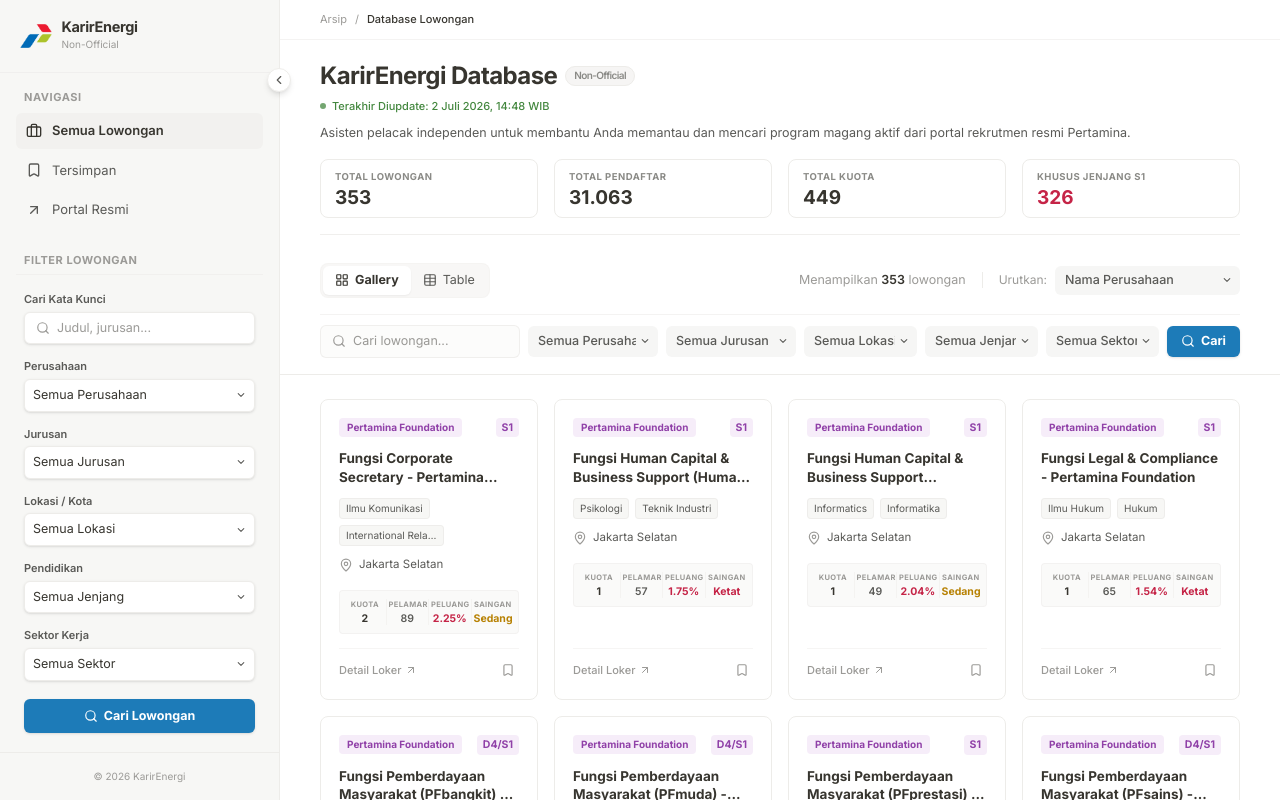
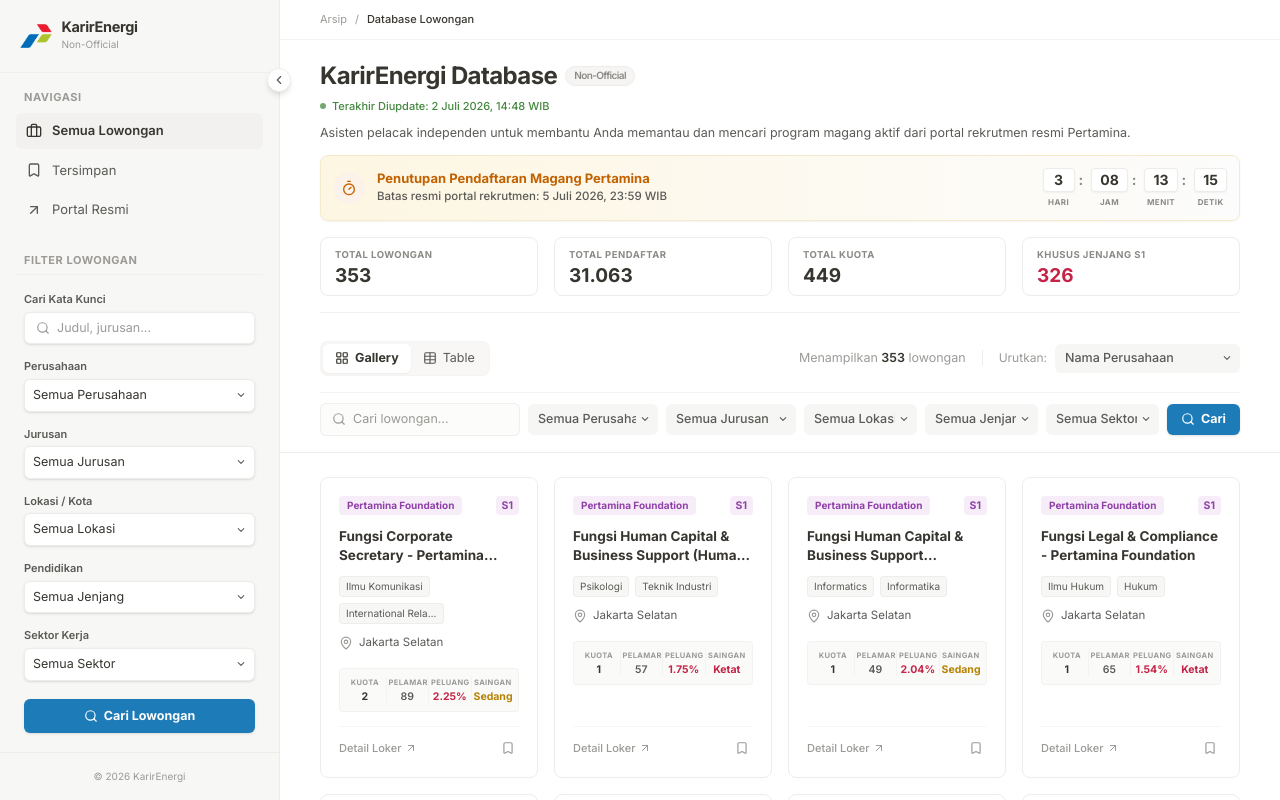
Before and after one commit to mocitaz/karirenergi, a React (Vite) app in the folder web-app/: page / in a window 1280 px wide. Built offline with nearby package versions, Linux system fonts and the light colour scheme.

Commit message:
feat: add live countdown timer banner for Pertamina recruitment close date 5 July 2026 23:59 WIB

```diff
--- a/web-app/src/App.jsx
+++ b/web-app/src/App.jsx
@@ -18,7 +18,9 @@
   Users,
   UserCheck,
   TrendingUp,
-  Bookmark
+  Bookmark,
+  SlidersHorizontal,
+  Timer
 } from "lucide-react";
 import lokerData from "./data/loker_data.json";
 
@@ -205,6 +207,39 @@
     setSelectedEdu(draftEdu);
     setSelectedSector(draftSector);
   };
+
+  // Countdown Timer State (Target: 5 July 2026 at 23:59 WIB)
+  const [timeLeft, setTimeLeft] = useState({
+    days: 0,
+    hours: 0,
+    minutes: 0,
+    seconds: 0,
+    isExpired: false
+  });
+
+  useEffect(() => {
+    const targetDate = new Date("2026-07-05T23:59:00+07:00").getTime();
+
+    const updateTimer = () => {
+      const now = new Date().getTime();
+      const difference = targetDate - now;
+
+      if (difference <= 0) {
+        setTimeLeft({ days: 0, hours: 0, minutes: 0, seconds: 0, isExpired: true });
+      } else {
+        const days = Math.floor(difference / (1000 * 60 * 60 * 24));
+        const hours = Math.floor((difference % (1000 * 60 * 60 * 24)) / (1000 * 60 * 60));
+        const minutes = Math.floor((difference % (1000 * 60 * 60)) / (1000 * 60));
+        const seconds = Math.floor((difference % (1000 * 60)) / 1000);
+        setTimeLeft({ days, hours, minutes, seconds, isExpired: false });
+      }
+    };
+
+    updateTimer();
+    const interval = setInterval(updateTimer, 1000);
+
+    return () => clearInterval(interval);
+  }, []);
 
   // Clean raw listings
   const listings = useMemo(() => {
@@ -721,6 +756,71 @@
             <p className="text-[12px] md:text-[12.5px] text-[#5a5a57] max-w-4xl leading-relaxed mt-1">
               Asisten pelacak independen untuk membantu Anda memantau dan mencari program magang aktif dari portal rekrutmen resmi Pertamina.
             </p>
+          </div>
+        </div>
+
+        {/* Countdown Banner */}
+        <div className={`px-6 md:px-10 flex-shrink-0 transition-all duration-300 ease-in-out
+          ${isScrolled ? "h-0 opacity-0 overflow-hidden pb-0 pt-0 border-none pointer-events-none" : "pt-2 pb-1"}
+        `}>
+          <div className="max-w-6xl mx-auto bg-gradient-to-r from-[#fdf6e2] to-[#fcfcfc] border border-[#f5ebcc] rounded-lg p-3 flex flex-col sm:flex-row sm:items-center justify-between gap-3 shadow-xs select-none animate-fade-in">
+            <div className="flex items-center gap-3">
+              <div className="w-8 h-8 rounded-full bg-[#fdf2e9] flex items-center justify-center text-[#c26100] flex-shrink-0">
+                <Timer className="w-4 h-4" />
+              </div>
+              <div className="flex flex-col">
+                <span className="font-bold text-[#c26100] text-[13px] leading-tight">Penutupan Pendaftaran Magang Pertamina</span>
+                <span className="text-[11.5px] text-[#5a5a57] mt-0.5 font-medium">Batas resmi portal rekrutmen: 5 Juli 2026, 23:59 WIB</span>
+              </div>
+            </div>
+
+            {/* Live Timer Grid */}
+            <div className="flex items-center gap-2 flex-shrink-0">
+              {timeLeft.isExpired ? (
+                <span className="text-[12.5px] font-bold text-[#c52447] bg-[#fdf0f2] border border-[#f9d5db] px-3 py-1.5 rounded-md">
+                  Pendaftaran Telah Ditutup ⛔
+                </span>
+              ) : (
+                <>
+                  <div className="flex items-center gap-1">
+                    <div className="flex flex-col items-center">
+                      <div className="bg-white px-2 py-1 rounded border border-[#edece9] shadow-xs font-bold text-[14px] text-[#37352f] min-w-[32px] text-center leading-none">
+                        {timeLeft.days}
+                      </div>
+                      <span className="text-[8px] text-[#8a8a86] uppercase font-bold mt-1 tracking-wider">Hari</span>
+                    </div>
+                    <span className="text-[14px] font-bold text-[#8a8a86] -mt-4">:</span>
+                  </div>
+
+                  <div className="flex items-center gap-1">
+                    <div className="flex flex-col items-center">
+                      <div className="bg-white px-2 py-1 rounded border border-[#edece9] shadow-xs font-bold text-[14px] text-[#37352f] min-w-[32px] text-center leading-none">
+                        {String(timeLeft.hours).padStart(2, "0")}
+                      </div>
+                      <span className="text-[8px] text-[#8a8a86] uppercase font-bold mt-1 tracking-wider">Jam</span>
+                    </div>
+                    <span className="text-[14px] font-bold text-[#8a8a86] -mt-4">:</span>
+                  </div>
+
+                  <div className="flex items-center gap-1">
+                    <div className="flex flex-col items-center">
+                      <div className="bg-white px-2 py-1 rounded border border-[#edece9] shadow-xs font-bold text-[14px] text-[#37352f] min-w-[32px] text-center leading-none">
+                        {String(timeLeft.minutes).padStart(2, "0")}
+                      </div>
+                      <span className="text-[8px] text-[#8a8a86] uppercase font-bold mt-1 tracking-wider">Menit</span>
+                    </div>
+                    <span className="text-[14px] font-bold text-[#8a8a86] -mt-4">:</span>
+                  </div>
+
+                  <div className="flex flex-col items-center">
+                    <div className="bg-white px-2 py-1 rounded border border-[#edece9] shadow-xs font-bold text-[14px] text-[#37352f] min-w-[32px] text-center leading-none">
+                      {String(timeLeft.seconds).padStart(2, "0")}
+                    </div>
+                    <span className="text-[8px] text-[#8a8a86] uppercase font-bold mt-1 tracking-wider">Detik</span>
+                  </div>
+                </>
+              )}
+            </div>
           </div>
         </div>
 
```
